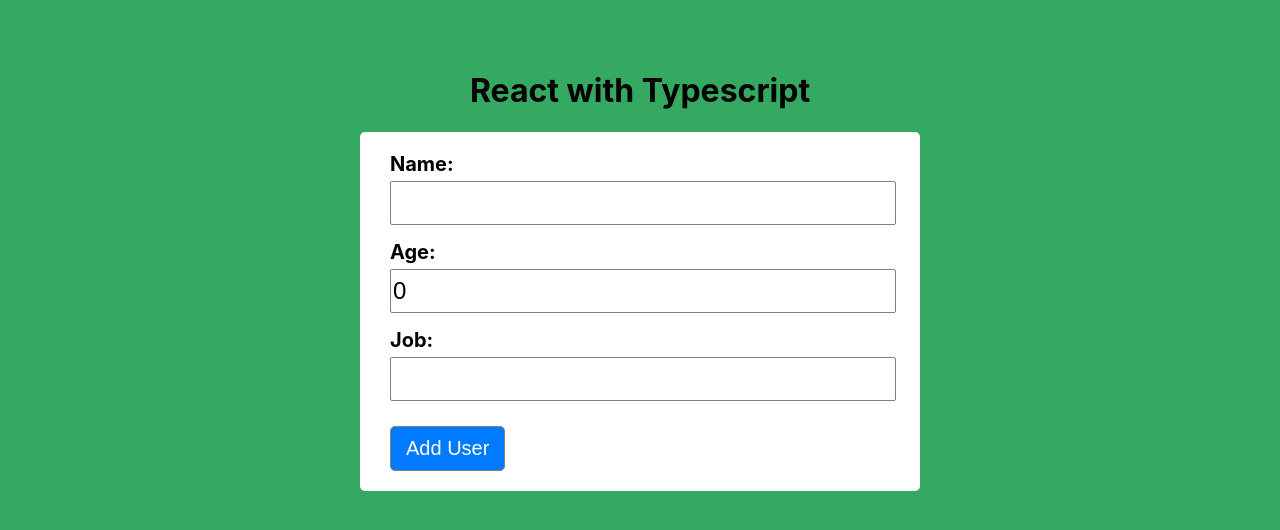
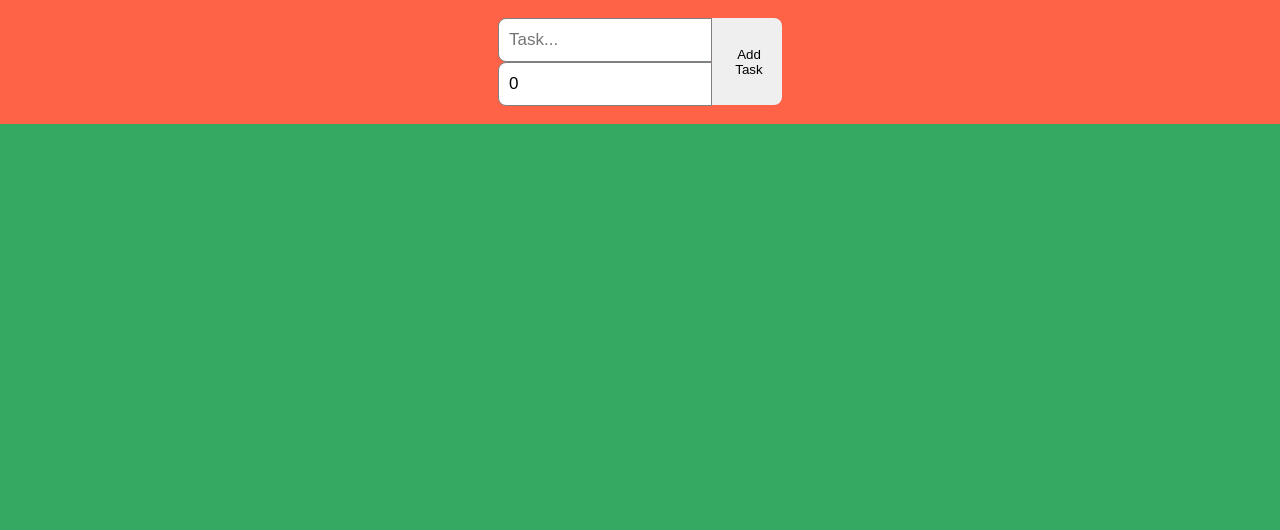
Before and after one commit to rhtran/react-ts-examples, a React (Create React App) app: page /todo in a window 1280 px wide. Shown: the top 530 px of the page. Built offline with nearby package versions, Linux system fonts and the light colour scheme.

Commit message:
implement router (#1)
add todo list page

Co-authored-by: Ryan Tran <Ryan.Tran@capgroup.com>

```diff
--- a/package.json
+++ b/package.json
@@ -10,8 +10,12 @@
     "@types/node": "^12.0.0",
     "@types/react": "^17.0.0",
     "@types/react-dom": "^17.0.0",
+    "@types/react-router": "^5.1.16",
+    "@types/react-router-dom": "^5.1.8",
     "react": "^17.0.2",
     "react-dom": "^17.0.2",
+    "react-router": "^5.2.1",
+    "react-router-dom": "^5.3.0",
     "react-scripts": "4.0.3",
     "typescript": "^4.1.2",
     "web-vitals": "^1.0.1"
--- a/src/App.tsx
+++ b/src/App.tsx
@@ -1,96 +1,18 @@
-import React, {useState} from 'react';
+import React from 'react';
 import './App.css';
-import User, {IUser} from "./components/user/User";
+import { Switch, Route } from 'react-router';
+import UserList from "./pages/UserList";
+import TodoList from "./pages/TodoList";
 
 const App: React.FC = () => {
-
-  interface IAllUser {
-    currentUser: IUser;
-    allUsers: Array<IUser>;
-  }
-
-  const [usersState, setUsersState] = useState<IAllUser>({
-    currentUser: {
-      name: "",
-      age: 0,
-      job: "",
-      deleteUser: () => {}
-    },
-    allUsers: []
-  })
-
-  const onChangeHandler = (e: React.ChangeEvent<HTMLInputElement>): void => {
-    setUsersState({
-      ...usersState,
-      currentUser: {
-        ...usersState.currentUser,
-        [e.target.name]: e.target.value
-      }
-    })
-  }
-
-  const deleteHandler = (index: number): void => {
-    const filterUsers = usersState.allUsers.filter((user, i) => {
-      return index !== i;
-    })
-
-    setUsersState({
-      ...usersState,
-      allUsers: filterUsers
-    })
-  }
-
-  const allUsers = usersState.allUsers.map((user, i) => (
-    <User key={i} name={user.name} age={user.age} job={user.job} deleteUser={() => deleteHandler(i)}/>
-  ))
-
-  console.log(usersState);
-
-  const submitForm = (e: React.SyntheticEvent): void => {
-    e.preventDefault();
-
-    setUsersState({
-      currentUser: {
-        name: "",
-        age: 0,
-        job: "",
-        deleteUser: () => {}
-      },
-      allUsers: [
-        ...usersState.allUsers,
-        usersState.currentUser
-      ]
-    })
-  }
-
   return (
-    <div className="container">
-      <h1>React with Typescript</h1>
-      <form onSubmit={submitForm} className={"card"}>
-        <label htmlFor="username">Name:</label>
-        <input required
-               id="username" type="text" name="name"
-               value={usersState.currentUser.name}
-               onChange={onChangeHandler}/>
-
-        <label htmlFor="userAge">Age:</label>
-        <input required
-               id="userAge" type="string" name="age"
-               value={usersState.currentUser.age}
-                 onChange={onChangeHandler}/>
-
-        <label htmlFor="userJob">Job:</label>
-        <input required
-               id="userJob" type="text" name="job"
-               value={usersState.currentUser.job}
-               onChange={onChangeHandler}/>
-
-        <button type="submit" className="submitBtn">Add User</button>
-      </form>
-
-      {allUsers}
+    <div className="App">
+      <Switch>
+        <Route exact={true} path="/" component={UserList}></Route>
+        <Route exact={true} path="/todo" component={TodoList}></Route>
+      </Switch>
     </div>
-  )
+  );
 }
 
 export default App;
--- /dev/null
+++ b/src/components/todo/TodoTask.tsx
@@ -0,0 +1,28 @@
+import React from "react";
+import Task from "../../models/Task.domain";
+
+interface TodoProps {
+  task: Task;
+  completeTask(taskNameToDelete: string): void;
+}
+
+const TodoTask = ({ task, completeTask }: TodoProps) => {
+  return (
+
+    <div className="task">
+      <div className="content">
+        <span>{task.taskName}</span>
+        <span>{task.deadline}</span>
+      </div>
+      <button
+        onClick={() => {
+        completeTask(task.taskName);
+        }}
+      >
+      Remove
+      </button>
+    </div>
+  );
+};
+
+export default TodoTask;
--- a/src/components/user/User.tsx
+++ b/src/components/user/User.tsx
@@ -1,14 +1,14 @@
 import React from "react";
 import "./User.css";
 
-export interface IUser {
+export interface UserProps {
   name: string;
   age: number;
   job: string;
   deleteUser: () => void;
 }
 
-const User: React.FC<IUser> = ({name, age, job, deleteUser}) => {
+const User: React.FC<UserProps> = ({name, age, job, deleteUser}) => {
   return (
     <div className={"card"}>
       <div className={"row"}>
--- a/src/index.tsx
+++ b/src/index.tsx
@@ -1,12 +1,15 @@
 import React from 'react';
 import ReactDOM from 'react-dom';
+import { BrowserRouter } from "react-router-dom";
 import './index.css';
 import App from './App';
 import reportWebVitals from './reportWebVitals';
 
 ReactDOM.render(
   <React.StrictMode>
-    <App />
+    <BrowserRouter>
+      <App />
+    </BrowserRouter>
   </React.StrictMode>,
   document.getElementById('root')
 );
--- /dev/null
+++ b/src/models/Task.domain.tsx
@@ -0,0 +1,6 @@
+interface Task {
+  taskName: string;
+  deadline: number;
+}
+
+export default Task;
--- /dev/null
+++ b/src/pages/TodoList.css
@@ -0,0 +1,95 @@
+.App {
+    display: flex;
+    align-items: center;
+    flex-direction: column;
+    width: 100vw;
+    height: 100vh;
+    font-family: Arial, Helvetica, sans-serif;
+}
+
+body {
+    margin: 0%;
+    padding: 0%;
+}
+
+.header {
+    flex: 30%;
+    background-color: tomato;
+    width: 100%;
+    display: flex;
+    justify-content: center;
+    align-items: center;
+}
+
+.header .inputContainer {
+    display: flex;
+    flex-direction: column;
+}
+
+.header input {
+    width: 200px;
+    height: 40px;
+    border: none;
+    border-bottom-left-radius: 8px;
+    border-top-left-radius: 8px;
+    padding-left: 10px;
+    font-size: 17px;
+    border: 1px solid grey;
+}
+
+.header button {
+    width: 70px;
+    height: 87px;
+    border: none;
+    border-bottom-right-radius: 8px;
+    border-top-right-radius: 8px;
+    padding-left: 10px;
+    cursor: pointer;
+}
+
+.todoList {
+    flex: 70%;
+    width: 100%;
+    display: flex;
+    align-items: center;
+    padding-top: 50px;
+    flex-direction: column;
+}
+
+.task {
+    width: 500px;
+    height: 50px;
+    display: flex;
+    color: white;
+    margin: 15px;
+}
+
+.task .content {
+    flex: 80%;
+    height: 100%;
+    display: flex;
+    justify-content: center;
+    align-items: center;
+}
+
+.task .content span {
+    display: grid;
+    place-items: center;
+    border: 1px solid white;
+    width: 100%;
+    height: 100%;
+    font-size: 18px;
+    border-right: none;
+    background-color: tomato;
+}
+
+.task button {
+    flex: 20%;
+    height: 100%;
+    border: none;
+    background-color: lightseagreen;
+    border-top-right-radius: 8px;
+    border-bottom-right-radius: 8px;
+    color: white;
+    cursor: pointer;
+}
--- /dev/null
+++ b/src/pages/TodoList.tsx
@@ -0,0 +1,58 @@
+import React, {ChangeEvent, FC, useState} from 'react';
+import Task from "../models/Task.domain";
+import './TodoList.css';
+import TodoTask from "../components/todo/TodoTask";
+
+const TodoList: FC = () => {
+
+  const [taskName, setTaskName] = useState<string>("");
+  const [deadline, setDeadline] = useState<number>(0);
+  const [todoList, setTodoList] = useState<Task[]>([]);
+
+  const handleChange = (event: ChangeEvent<HTMLInputElement>) => {
+    if (event.target.name === "task") {
+      setTaskName(event.target.value);
+    } else if (event.target.name === "deadline") {
+      setDeadline(Number(event.target.value));
+    }
+  }
+
+  const addTask = () => {
+    const newTask = {taskName: taskName, deadline: deadline};
+    setTodoList([...todoList, newTask]);
+    setTaskName("");
+    setDeadline(0);
+  }
+
+  const completeTask = (taskNameToDelete: string): void => {
+    setTodoList(
+      todoList.filter((task) => {
+        return task.taskName != taskNameToDelete;
+      })
+    );
+  };
+
+  return (
+    <div className="App">
+      <div className="header">
+        <div className="inputContainer">
+          <input type="text" placeholder="Task..." name="task" onChange={handleChange}
+                 value={taskName}/>
+          <input type="number" placeholder="Deadline (in Days)..." name="deadline" onChange={handleChange}
+                 value={deadline}/>
+        </div>
+        <button onClick={addTask}>Add Task</button>
+      </div>
+      <div className="todoList">
+      </div>
+
+      <div className="todoList">
+        {todoList.map((task: Task, key: number) => {
+          return <TodoTask key={key} task={task} completeTask={completeTask} />;
+        })}
+      </div>
+    </div>
+  );
+};
+
+export default TodoList;
--- /dev/null
+++ b/src/pages/UserList.css
@@ -0,0 +1,48 @@
+body {
+    background-color: #35A961;
+}
+
+.container {
+    max-width: 1200px;
+    margin: 0 auto;
+    padding-top: 50px;
+}
+
+.container h1 {
+    text-align: center;
+}
+
+.card {
+    background-color: white;
+    padding: 20px 30px;
+    border-radius: 5px;
+    width: 500px;
+    margin: 0 auto 30px;
+}
+
+.card label {
+    display: inline-block;
+    font-size: 20px;
+    font-weight: bold;
+    margin-bottom: 5px;
+}
+
+.card input {
+    width: 100%;
+    border-radius: 2px;
+    border: 1px solid grey;
+    margin-bottom: 15px;
+    height: 40px;
+    font-size: 24px;
+}
+
+.submitBtn {
+    background-color: #007bff;
+    color: #fff;
+    padding: 10px 15px;
+    border: 1px solid grey;
+    border-radius: 5px;
+    margin-top: 10px;
+    font-size: 20px;
+    cursor: pointer;
+}
--- /dev/null
+++ b/src/pages/UserList.tsx
@@ -0,0 +1,90 @@
+import React, {useState} from 'react';
+import './UserList.css';
+import User from "../components/user/User";
+import AllUser from "../models/AllUser.domain";
+
+const UserList: React.FC = () => {
+
+  const [usersState, setUsersState] = useState<AllUser>({
+    currentUser: {
+      name: "",
+      age: 0,
+      job: "",
+      deleteUser: () => {}
+    },
+    allUsers: []
+  })
+
+  const onChangeHandler = (e: React.ChangeEvent<HTMLInputElement>): void => {
+    setUsersState({
+      ...usersState,
+      currentUser: {
+        ...usersState.currentUser,
+        [e.target.name]: e.target.value
+      }
+    })
+  }
+
+  const deleteHandler = (index: number): void => {
+    const filterUsers = usersState.allUsers.filter((user, i) => {
+      return index !== i;
+    })
+
+    setUsersState({
+      ...usersState,
+      allUsers: filterUsers
+    })
+  }
+
+  const allUsers = usersState.allUsers.map((user, i) => (
+    <User key={i} name={user.name} age={user.age} job={user.job} deleteUser={() => deleteHandler(i)}/>
+  ))
+
+  const submitForm = (e: React.SyntheticEvent): void => {
+    e.preventDefault();
+
+    setUsersState({
+      currentUser: {
+        name: "",
+        age: 0,
+        job: "",
+        deleteUser: () => {}
+      },
+      allUsers: [
+        ...usersState.allUsers,
+        usersState.currentUser
+      ]
+    })
+  }
+
+  return (
+    <div className="container">
+      <h1>React with Typescript</h1>
+      <form onSubmit={submitForm} className={"card"}>
+        <label htmlFor="username">Name:</label>
+        <input required
+               id="username" type="text" name="name"
+               value={usersState.currentUser.name}
+               onChange={onChangeHandler}/>
+
+        <label htmlFor="userAge">Age:</label>
+        <input required
+               id="userAge" type="string" name="age"
+               value={usersState.currentUser.age}
+               onChange={onChangeHandler}/>
+
+        <label htmlFor="userJob">Job:</label>
+        <input required
+               id="userJob" type="text" name="job"
+               value={usersState.currentUser.job}
+               onChange={onChangeHandler}/>
+
+        <button type="submit" className="submitBtn">Add User</button>
+      </form>
+
+      {allUsers}
+    </div>
+  )
+}
+
+export default UserList;
```
Also changed, not shown: src/models/AllUser.domain.tsx (added, +8 -0 lines), public/robots.txt, 2 other files (tests, documents, lock files or other folders).
